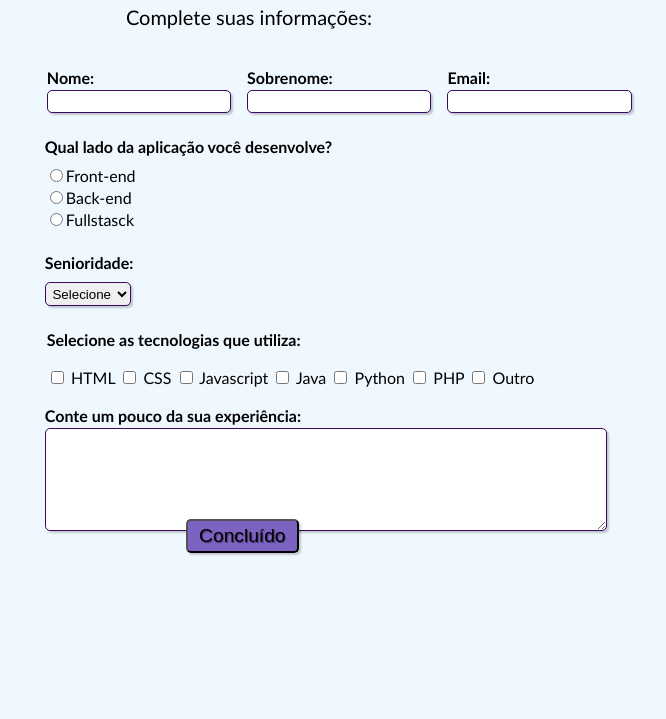
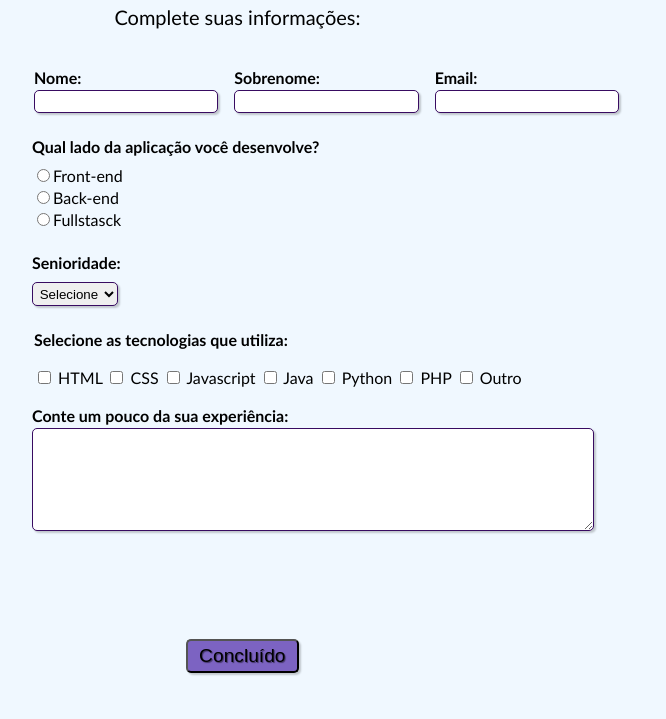
Before and after one commit to luizaadev/cadastro-para-devs, a plain HTML site: page index.html in a window 1280 px wide. Shown: the part 81-800 px from the top of the page, without its empty margins (416-1082 px from the left). Drawn offline with Linux system fonts and the light colour scheme.

Commit message:
Update style.css

```diff
--- a/style.css
+++ b/style.css
@@ -23,7 +23,7 @@ body{
     font-family: candara, sans-serif;
     font-size: 1em;
     color: #000000;
-    margin-left: 36%;
+    margin-left: 35%;
     margin-top: 2%;
     justify-content: center;
 }
@@ -72,7 +72,7 @@ fieldset.grupo .campo{
     box-shadow: 2px 2px 2px rgba(0,0,0,0.2);
     text-shadow: 1px 1px 1px rgba(0,0,0,0.5);
     position: absolute;
-    top: 75%;
+    top: 90%;
     left: 47%;
     margin-right: -50%;
     transform: translate (-50%, -50%);
```
